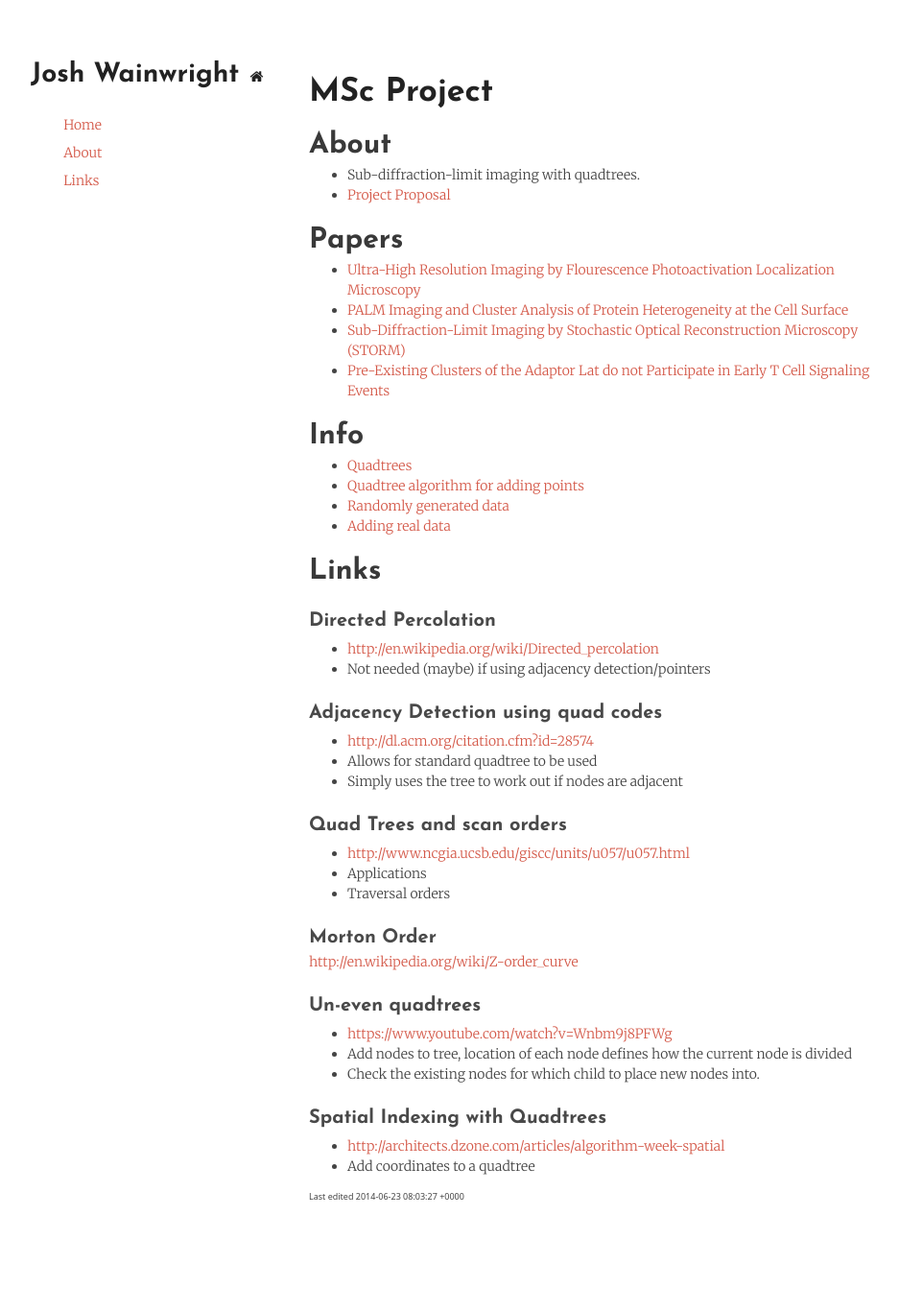
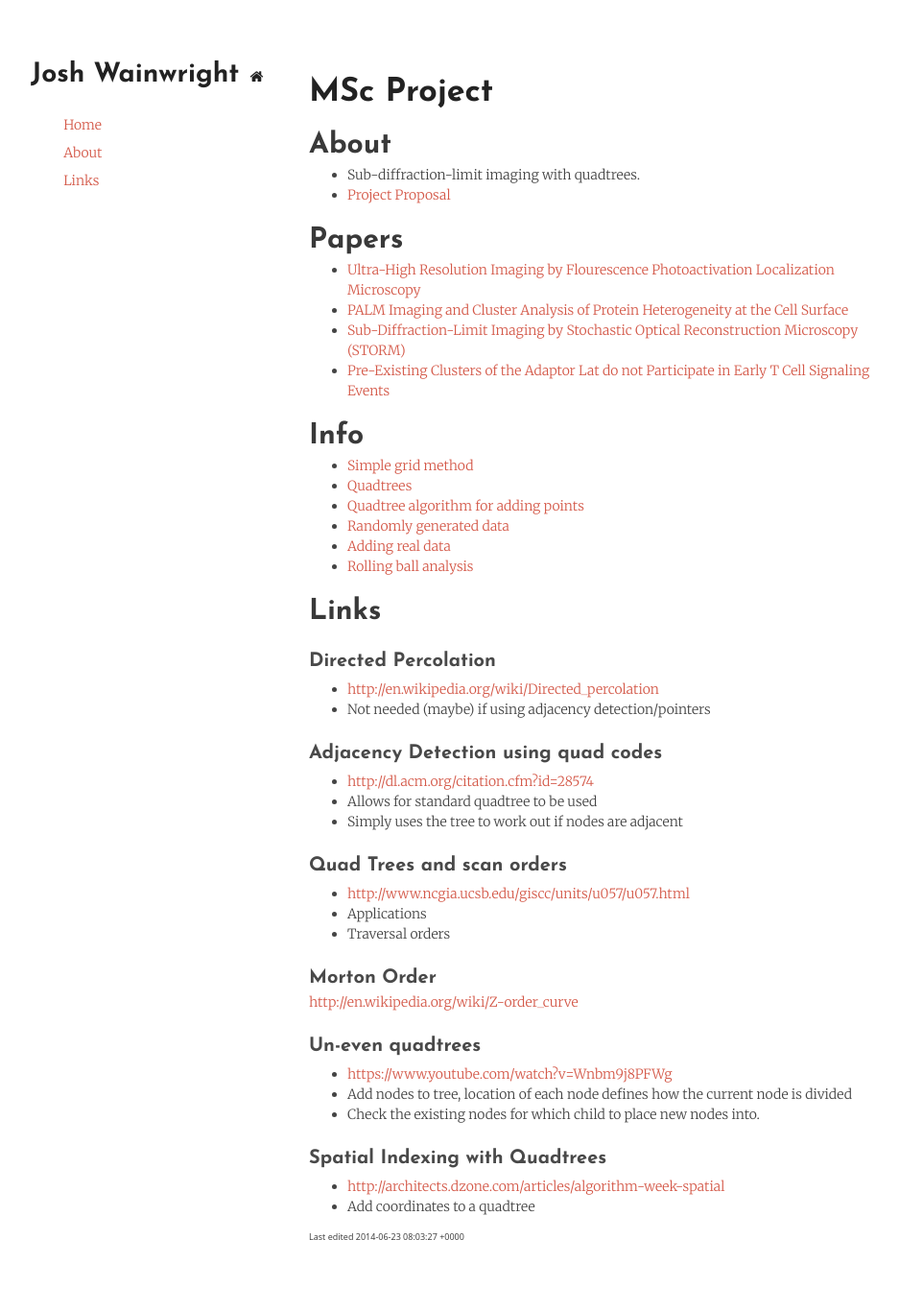
Before and after one commit to joshaw/MScProject, a Jekyll site: the page built from site/index.md, in a window 1280 px wide. Shown: the whole page at 96% size, without its empty margins (148-1085 px from the left). Built offline with Jekyll 4.4.1, drawn with Linux system fonts in a browser that asks for light colours; before the commit the page ends 1324 px from its top, so only the background shows below that.

Commit message:
Add links to new posts

```diff
--- a/site/index.md
+++ b/site/index.md
@@ -20,10 +20,12 @@ title: Home
   Signaling Events](Papers/williamson2011pre.pdf)
 
 ## Info
+- [Simple grid method](infoposts/simple_grid.md)
 - [Quadtrees](infoposts/quadtrees.html)
 - [Quadtree algorithm for adding points](infoposts/point_adding_to_quadtree.html)
 - [Randomly generated data](infoposts/randomdata.html)
 - [Adding real data](infoposts/real_data/adding_real_data.html)
+- [Rolling ball analysis](infoposts/rolling_ball_analysis.md)
 
 ## Links
 
```
